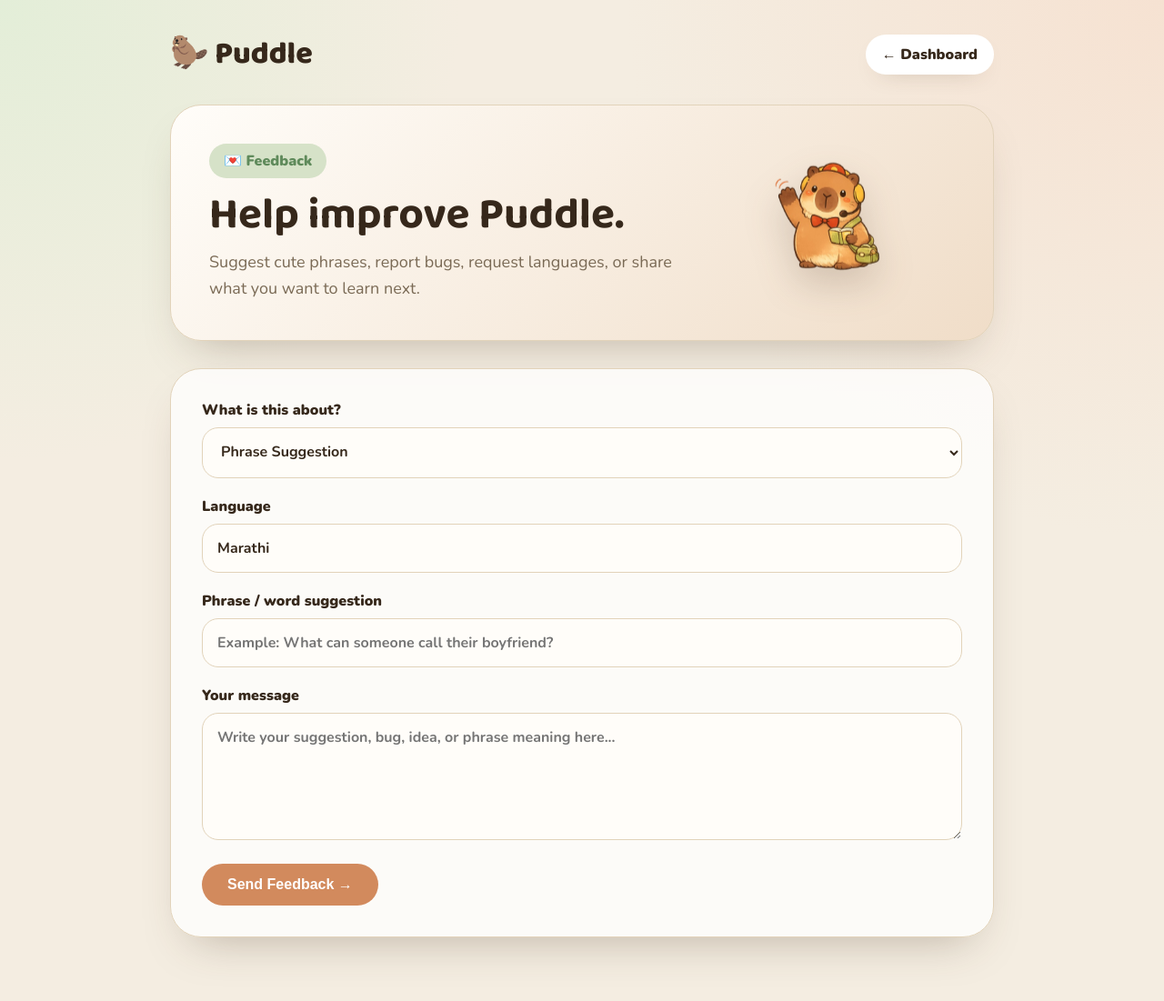
After one commit to somieey/puddle, a Flask app: page /feedback in a window 1280 px wide. The commit adds this page. Shown: the whole page at 91% size. Run offline with Flask 3, Linux system fonts and the light colour scheme; the visitor is signed in with stand-in values (Sample User, id 1); data that the repository does not hold is empty.

Commit message:
Add feedback page

```diff
--- a/app.py
+++ b/app.py
@@ -1,5 +1,5 @@
 from flask import Flask, render_template, request, redirect, url_for, session
-from database.mongodb import users_collection, notes_collection
+from database.mongodb import users_collection, notes_collection, feedback_collection
 import bcrypt
 import json
 from datetime import date, timedelta
@@ -998,5 +998,37 @@
 
     return redirect(url_for("dashboard"))
 
+@app.route("/feedback", methods=["GET", "POST"])
+def feedback():
+    if "user_email" not in session:
+        return redirect(url_for("login"))
+
+    user = users_collection.find_one({"email": session["user_email"]})
+
+    if request.method == "POST":
+        feedback_type = request.form.get("feedback_type")
+        message = request.form.get("message")
+        phrase = request.form.get("phrase")
+        language = request.form.get("language")
+
+        if not message:
+            return "Please write your feedback."
+
+        feedback_data = {
+            "email": session["user_email"],
+            "username": user.get("username"),
+            "feedback_type": feedback_type,
+            "message": message,
+            "phrase": phrase,
+            "language": language,
+            "created_at": date.today().isoformat()
+        }
+
+        feedback_collection.insert_one(feedback_data)
+
+        return render_template("feedback_success.html")
+
+    return render_template("feedback.html", user=user)
+
 if __name__ == "__main__":
     app.run(debug=True)
--- a/database/mongodb.py
+++ b/database/mongodb.py
@@ -14,3 +14,4 @@
 db = client["puddle_db"]
 users_collection = db["users"]
 notes_collection = db["notes"]
+feedback_collection = db["feedback"]
--- /dev/null
+++ b/templates/feedback.html
@@ -0,0 +1,260 @@
+<!DOCTYPE html>
+<html>
+<head>
+    <title>Feedback | Puddle</title>
+
+    <link href="https://fonts.googleapis.com/css2?family=Nunito:wght@400;600;700;800;900&family=Baloo+2:wght@600;700;800&display=swap" rel="stylesheet">
+
+    <style>
+        :root {
+            --cream:#f4ede1;
+            --card:#fffdf9;
+            --brown:#36281b;
+            --brown-soft:#7a6a55;
+            --sage:#5f8a5b;
+            --sage-soft:#d6e2c8;
+            --peach:#d28a5d;
+            --peach-soft:#f0ddc8;
+            --line:#e2d3ba;
+            --shadow:0 24px 50px -24px rgba(80,60,40,.35);
+        }
+
+        * {
+            margin:0;
+            padding:0;
+            box-sizing:border-box;
+        }
+
+        body {
+            font-family:"Nunito", sans-serif;
+            min-height:100vh;
+            background:
+                radial-gradient(circle at top left,#e3eed8 0%,transparent 30%),
+                radial-gradient(circle at top right,#f6e2d2 0%,transparent 35%),
+                var(--cream);
+            color:var(--brown);
+        }
+
+        .page {
+            max-width:950px;
+            margin:0 auto;
+            padding:32px 22px 70px;
+        }
+
+        .top-nav {
+            display:flex;
+            justify-content:space-between;
+            align-items:center;
+            margin-bottom:28px;
+        }
+
+        .logo {
+            font-family:"Baloo 2";
+            font-size:34px;
+            font-weight:800;
+        }
+
+        .back-link {
+            text-decoration:none;
+            color:var(--brown);
+            font-weight:900;
+            background:white;
+            padding:11px 18px;
+            border-radius:999px;
+            box-shadow:0 10px 26px -16px rgba(80,60,40,.35);
+        }
+
+        .hero {
+            display:grid;
+            grid-template-columns:1.3fr .7fr;
+            gap:28px;
+            align-items:center;
+            background:linear-gradient(135deg,#fffdf9,#f0ddc8);
+            border:1px solid var(--line);
+            border-radius:34px;
+            padding:42px;
+            box-shadow:var(--shadow);
+            margin-bottom:30px;
+        }
+
+        .badge {
+            display:inline-block;
+            background:var(--sage-soft);
+            color:var(--sage);
+            padding:8px 16px;
+            border-radius:999px;
+            font-weight:900;
+            margin-bottom:16px;
+        }
+
+        h1 {
+            font-family:"Baloo 2";
+            font-size:48px;
+            line-height:1.05;
+            margin-bottom:12px;
+        }
+
+        .hero p {
+            color:var(--brown-soft);
+            font-size:18px;
+            line-height:1.6;
+        }
+
+        .mascot-box {
+            text-align:center;
+        }
+
+        .mascot-box img {
+            width:210px;
+            max-width:100%;
+            animation:float 3s ease-in-out infinite;
+            filter:drop-shadow(0 18px 20px rgba(80,55,35,.20));
+        }
+
+        @keyframes float {
+            0%,100% { transform:translateY(0); }
+            50% { transform:translateY(-10px); }
+        }
+
+        .form-card {
+            background:rgba(255,255,255,.78);
+            border:1px solid var(--line);
+            border-radius:34px;
+            padding:34px;
+            box-shadow:var(--shadow);
+        }
+
+        label {
+            display:block;
+            font-weight:900;
+            margin-bottom:8px;
+            color:var(--brown);
+        }
+
+        input,
+        select,
+        textarea {
+            width:100%;
+            border:1px solid var(--line);
+            border-radius:18px;
+            padding:15px 16px;
+            font-family:inherit;
+            font-size:16px;
+            font-weight:700;
+            color:var(--brown);
+            caret-color:var(--brown);
+            background:#fffdf9;
+            margin-bottom:20px;
+        }
+
+        textarea {
+            resize:vertical;
+            min-height:140px;
+        }
+
+        input:focus,
+        select:focus,
+        textarea:focus {
+            outline:none;
+            border-color:var(--sage);
+            box-shadow:0 0 0 4px rgba(95,138,91,.18);
+        }
+
+        .submit-btn {
+            border:none;
+            background:var(--peach);
+            color:white;
+            padding:14px 28px;
+            border-radius:999px;
+            font-weight:900;
+            font-size:16px;
+            cursor:pointer;
+        }
+
+        .submit-btn:hover {
+            transform:translateY(-2px);
+            opacity:.95;
+        }
+
+        @media(max-width:760px) {
+            .hero {
+                grid-template-columns:1fr;
+                text-align:center;
+            }
+
+            h1 {
+                font-size:38px;
+            }
+
+            .top-nav {
+                flex-direction:column;
+                gap:14px;
+            }
+        }
+    </style>
+</head>
+<body>
+
+<div class="page">
+
+    <div class="top-nav">
+        <div class="logo">🦫 Puddle</div>
+        <a href="/dashboard" class="back-link">← Dashboard</a>
+    </div>
+
+    <section class="hero">
+        <div>
+            <span class="badge">💌 Feedback</span>
+            <h1>Help improve Puddle.</h1>
+            <p>Suggest cute phrases, report bugs, request languages, or share what you want to learn next.</p>
+        </div>
+
+        <div class="mascot-box">
+            <img src="{{ url_for('static', filename='images/capybara-welcome.png') }}" alt="Capybara mascot">
+        </div>
+    </section>
+
+    <form method="POST" action="/feedback" class="form-card">
+
+        <label>What is this about?</label>
+        <select name="feedback_type" required>
+            <option value="Phrase Suggestion">Phrase Suggestion</option>
+            <option value="Cute Nickname">Cute Nickname</option>
+            <option value="Bug Report">Bug Report</option>
+            <option value="Feature Request">Feature Request</option>
+            <option value="Language Request">Language Request</option>
+            <option value="Other">Other</option>
+        </select>
+
+        <label>Language</label>
+        <input
+            type="text"
+            name="language"
+            placeholder="Example: Marathi, Hindi, Gujarati"
+            value="{{ user.language|default('marathi')|title }}"
+        >
+
+        <label>Phrase / word suggestion</label>
+        <input
+            type="text"
+            name="phrase"
+            placeholder="Example: What can someone call their boyfriend?"
+        >
+
+        <label>Your message</label>
+        <textarea
+            name="message"
+            placeholder="Write your suggestion, bug, idea, or phrase meaning here..."
+            required
+        ></textarea>
+
+        <button type="submit" class="submit-btn">
+            Send Feedback →
+        </button>
+
+    </form>
+
+</div>
+
+</body>
+</html>
```
Also changed, not shown: templates/dashboard.html (+4 -4 lines), templates/feedback_success.html (added, +81 -0 lines).
